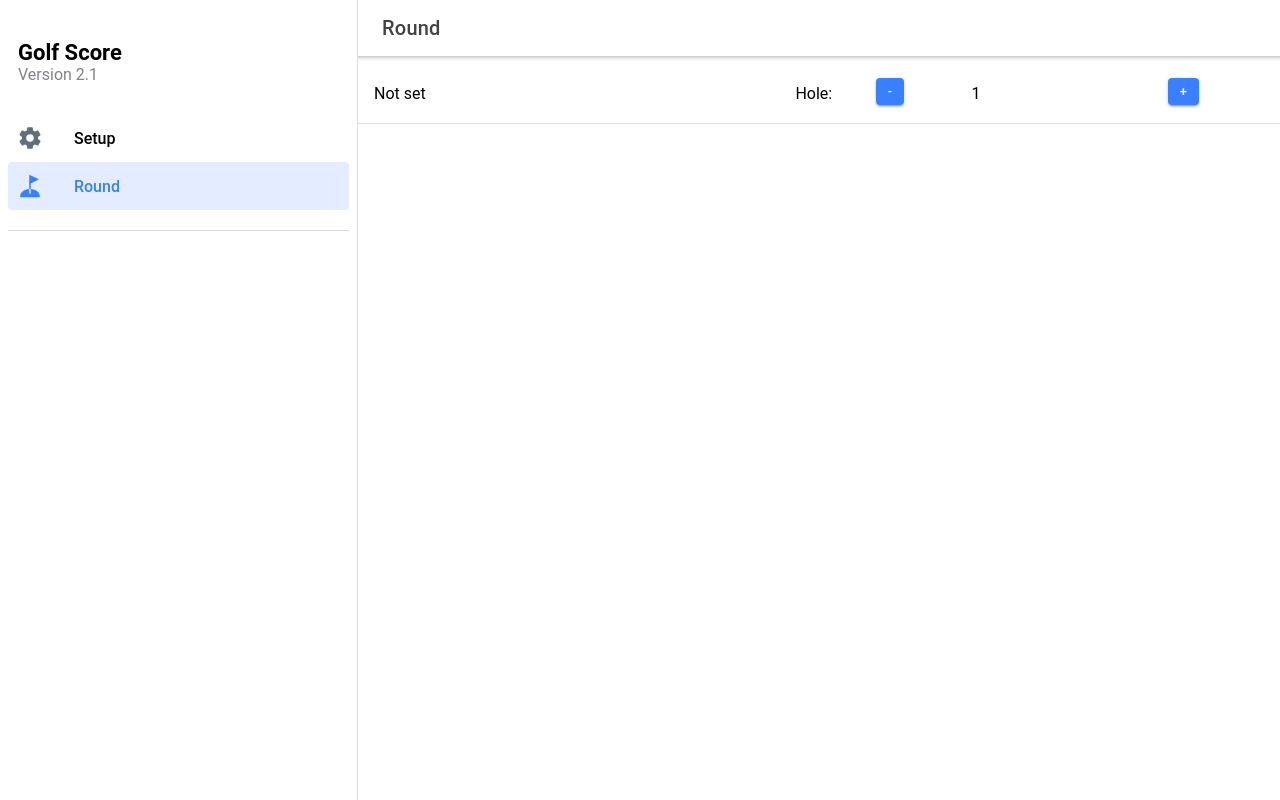
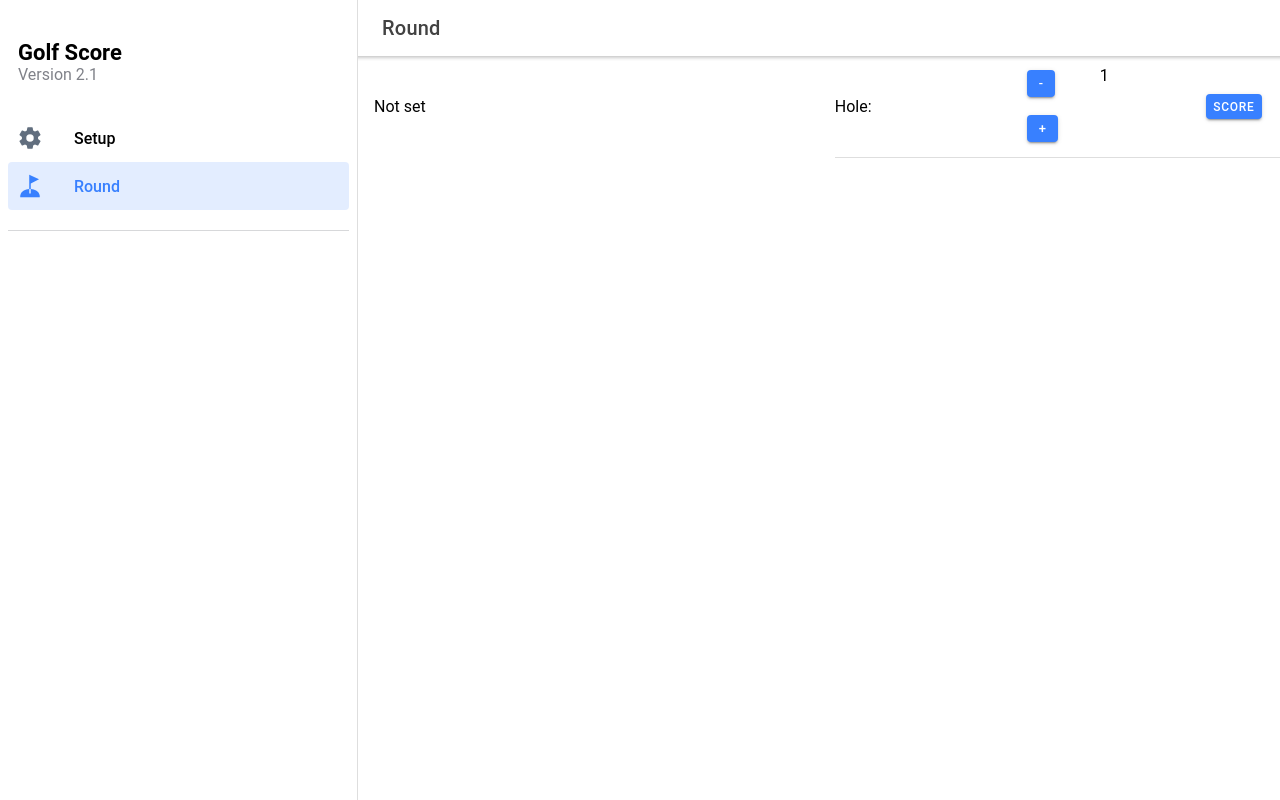
Before and after one commit to mlaskey53/iGolfScore, a React (Create React App) app: page /page/Round in a window 1280 px wide. Built offline with nearby package versions, Linux system fonts and the light colour scheme.

Commit message:
Changed Round page to use SetScoresModal.

```diff
--- a/src/State.tsx
+++ b/src/State.tsx
@@ -13,6 +13,7 @@ export type Player = {
   name: string;
   hdcp: number;
   bonus: number;
+  score: number[];
 }
 
 export type AppState = {
--- a/src/components/NumInput.tsx
+++ b/src/components/NumInput.tsx
@@ -1,5 +1,5 @@
 import { useState } from 'react';
-import { IonButton, IonGrid, IonRow, IonCol, IonInput } from '@ionic/react';
+import { IonButton, IonGrid, IonRow, IonCol, IonLabel } from '@ionic/react';
 
 /**
 Provides input mechanism for entering simple number values.  Encapsulates IonInput surrounded by two IonButtons as a single IonGrid:
@@ -14,8 +14,9 @@ interface NumInputProps {
 }
 
 const NumInput: React.FC<NumInputProps> = ({ name, slot, init, min, max, setValue }) => {
-  // Local state for IonInput value.
-  const  [ numVal, setNumVal ] = useState(init);
+
+  // Local state for value.
+  const  [ numVal, setNumVal ] = useState( init );
 
   const changeValue = (val: number) => {
 	if ( val >= min && val <= max) {
@@ -29,7 +30,7 @@ const NumInput: React.FC<NumInputProps> = ({ name, slot, init, min, max, setValu
         <IonRow>
           <IonCol><IonButton onClick={() => changeValue( numVal - 1 )}>-</IonButton></IonCol>
           <IonCol size="6">
-            <IonInput name={name}>{numVal}</IonInput>
+            <IonLabel>{ numVal }</IonLabel>
           </IonCol>
           <IonCol><IonButton onClick={() => changeValue( numVal + 1 )}>+</IonButton></IonCol>
         </IonRow>
--- a/src/components/SetPlayerModal.tsx
+++ b/src/components/SetPlayerModal.tsx
@@ -26,13 +26,14 @@ export const SetPlayerModal: React.FC<{
         <IonItem>
           <IonSelect placeholder={player.name} interface="action-sheet" onIonChange={(e) => { player.name = e.detail.value }}>
             { playerNames.map( (name:string, idx:number) => (
-            <IonSelectOption value={name}>{name}</IonSelectOption>
+            <IonSelectOption key={idx} value={name}>{name}</IonSelectOption>
             ) )}
           </IonSelect>
         </IonItem>
         <IonItem>
           <IonLabel slot="end">Hdcp: </IonLabel>
-          <NumInput name="hdcp1" slot="end" init={0} min={-5} max={30} setValue={ (val: number) => { player.hdcp = val }}></NumInput>
+          <NumInput name="hdcp1" slot="end" init={player.hdcp} min={-5} max={30}
+              setValue={ (val: number) => { player.hdcp = val } }></NumInput>
         </IonItem>
 
       </IonList>
--- /dev/null
+++ b/src/components/SetScoresModal.tsx
@@ -0,0 +1,45 @@
+import { IonHeader, IonToolbar, IonTitle, IonButtons, IonButton,
+   IonContent, IonList, IonItem, IonLabel } from '@ionic/react';
+import { Player } from '../State';
+import NumInput from '../components/NumInput';
+
+export const SetScoresModal: React.FC<{
+  modalTitle: string;
+  hole: number;
+  players: Player[];
+  onDismiss: () => void;
+  onSave: ( arg: Player[] ) => void;
+}> = ({ modalTitle, hole, players, onDismiss, onSave }) => (
+
+  <>
+    <IonHeader>
+       <IonToolbar color="primary">
+          <IonTitle>{modalTitle + " for Hole " + hole}</IonTitle>
+          <IonButtons slot="end">
+            <IonButton onClick={() => onDismiss()}>Close</IonButton>
+          </IonButtons>
+       </IonToolbar>
+    </IonHeader>
+
+    <IonContent>
+      <IonList>
+          { players.map( (plyr: Player, idx: number) => (
+          <IonItem>
+ 	        <IonLabel slot="start" position="fixed"><h2>{plyr.name}: </h2></IonLabel>
+            <NumInput name="score" slot="start" init={ plyr.score[hole - 1] } min={1} max={9}
+              setValue={ (val: number) => { plyr.score[hole - 1] = val } }></NumInput>
+ 	        <IonLabel slot="end"><h3>Bonus: </h3></IonLabel>
+            <NumInput name="bonus" slot="end" init={ plyr.bonus } min={0} max={9}
+              setValue={ (val: number) => { plyr.bonus = val } }></NumInput>
+          </IonItem>
+          ) )}
+
+      </IonList>
+
+      <IonButton expand="block" onClick={() => onSave( players )}>Save</IonButton>
+
+    </IonContent>
+  </>
+);
+
+export default SetScoresModal
--- a/src/pages/Round.tsx
+++ b/src/pages/Round.tsx
@@ -1,8 +1,9 @@
-import { IonButtons, IonContent, IonHeader, IonMenuButton, IonPage, IonTitle, IonToolbar,
+import { IonButtons, IonContent, IonHeader, IonMenuButton, IonPage, IonTitle, IonToolbar, useIonModal, IonButton,
   IonList, IonItem, IonLabel, IonGrid, IonRow, IonCol } from '@ionic/react';
 import { useContext, useState } from 'react';
 import { AppContext, Course, Player } from '../State';
 import NumInput from '../components/NumInput';
+import SetScoresModal from '../components/SetScoresModal';
 import './Page.css';
 
 const Round: React.FC = () => {
@@ -12,8 +13,29 @@ const Round: React.FC = () => {
   const { state, dispatch } = useContext(AppContext);
 
   const [hole, setHole] = useState(1);
-  const [score, setScore] = useState(1);
-  const [bonus, setBonus] = useState(0);
+
+  const handleHole = ( hle: number ) => {
+	setHole( hle );
+  }
+
+  // Functions for player scores modal:
+  const handleSetScores = ( players: Player[] ) => {
+	dismissSetScores();
+	setHole( hole + 1 );
+  }
+
+  const handleScoresDismiss = () => {
+	dismissSetScores();
+  }
+
+  const [presentSetScores, dismissSetScores] = useIonModal( SetScoresModal, {
+    modalTitle: "Enter Player Scores",
+    hole: hole,
+    players: state.players,
+    onDismiss: handleScoresDismiss,
+    onSave: handleSetScores
+  } )
+
 
   return (
     <IonPage>
@@ -33,18 +55,20 @@ const Round: React.FC = () => {
           </IonToolbar>
         </IonHeader>
 
+        <IonItem>
+		  <IonLabel slot='start'> <h2>{state.course.name}</h2> </IonLabel>
+          <IonLabel> <h2>Hole: </h2> </IonLabel>
+          <NumInput name="hole" slot="end" init={1} min={1} max={18} setValue={ handleHole }></NumInput>
+          <IonButton slot='end' onClick={() => { if ( hole <= 18 ) { presentSetScores() } }}>
+             Score
+          </IonButton>
+        </IonItem>
+
         <IonList>
+          { state.players.map( (plyr: Player, idx: number) => (
           <IonItem>
-    	    <IonLabel> <h2>{state.course.name}</h2> </IonLabel>
-            <IonLabel slot="end"> <h2>Hole: </h2> </IonLabel>
-            <NumInput name="hole" slot="end" init={1} min={1} max={18} setValue={ (val: number) => { setHole(val) }}></NumInput>
-          </IonItem>
-          { state.players.map( (item: Player, idx: number) => (
-          <IonItem>
- 	        <IonLabel slot="start" position="fixed"><h2>{item.name}: </h2></IonLabel>
-            <NumInput name="score" slot="start" init={4} min={1} max={9} setValue={ setScore }></NumInput>
- 	        <IonLabel slot="end"><h3>Bonus: </h3></IonLabel>
-            <NumInput name="bonus" slot="end" init={item.bonus} min={0} max={9} setValue={ setBonus }></NumInput>
+ 	        <IonLabel slot="start" position="fixed"><h2>{plyr.name}: </h2></IonLabel>
+ 	        <IonLabel>{ plyr.score.toString() }</IonLabel>
           </IonItem>
           ) )}
         </IonList>
--- a/src/pages/Setup.tsx
+++ b/src/pages/Setup.tsx
@@ -41,6 +41,7 @@ const Setup: React.FC = () => {
   // Functions for Add Player modal:
   const handleAddPlayer = ( player: Player ) => {
 	// Update state with new player
+	player.score = state.course.pars.slice(0);  // Start with scores as (cloned) pars.
 	state.players.push( player );
 	dispatch( { type: 'setPlayers', newval: state.players } );
 	dismissAddPlayer();
@@ -53,7 +54,7 @@ const Setup: React.FC = () => {
   const [presentAddPlayer, dismissAddPlayer] = useIonModal( SetPlayerModal, {
     modalTitle: "Add Player",
     playerNames: setupData.playerNames,
-    player: { name: 'Select name', hdcp: 0 },
+    player: { name: 'Select name', hdcp: 0, bonus: 0 },
     onDismiss: handleAddPlayerDismiss,
     onSave: handleAddPlayer
   } )
@@ -122,7 +123,8 @@ const Setup: React.FC = () => {
         <IonList>
         <IonItem>
           <IonLabel><h2>Course:</h2></IonLabel>
-          <IonSelect placeholder="Select course" slot="end" interface="action-sheet" onIonChange={(e) => dispatch( {type: "setCourse", newval: e.detail.value} )}>
+          <IonSelect placeholder="Select course" slot="end" interface="action-sheet"
+              onIonChange={(e) => dispatch( {type: "setCourse", newval: e.detail.value} )}>
             { setupData.courses.map( (course:Course, idx:number) => (
             <IonSelectOption key={idx} value={course}>{ course.name }</IonSelectOption>
             ) )}
```
